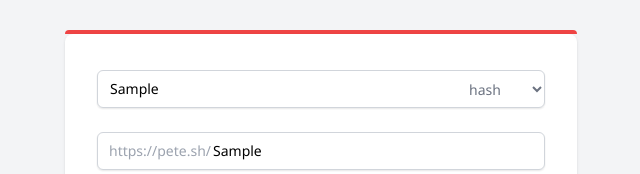
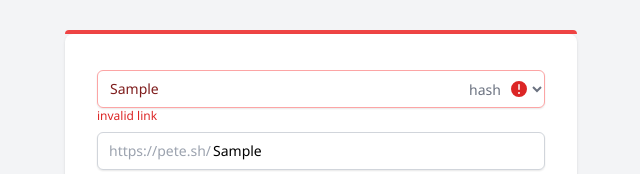
Before and after one commit to brousalis/pete.sh, a Next.js app: page / in a window 1280 px wide. Both pictures are taken after typing "Sample", "Sample" into the empty fields and a click on the button "shorten ✂️". Shown: the part 138-312 px from the top of the page, without its empty margins (319-959 px from the left). Built offline with nearby package versions, Linux system fonts and the light colour scheme; no server answers; the database is empty.

Commit message:
refactor UI components to be more generic

```diff
--- a/app/components/CopyButton.tsx
+++ b/app/components/CopyButton.tsx
@@ -27,10 +27,9 @@
     <button
       type="button"
       onClick={handleCopyClick}
-      className="rounded-md bg-green-50 px-2 py-1.5 text-sm font-medium text-green-800 hover:bg-green-100 focus:outline-none focus:ring-2 focus:ring-green-600 focus:ring-offset-2 focus:ring-offset-green-50"
+      className="rounded-md bg-green-50 px-2 py-1.5 text-sm font-medium text-green-800 hover:bg-green-100 active:bg-green-100"
     >
-      Copy link
-      {isCopied && <span className="ml-1">✔️</span>}
+      copy <span className="ml-1">{isCopied ? '✔️' : '📋'}</span>
     </button>
   );
 }
--- a/app/components/Input.tsx
+++ b/app/components/Input.tsx
@@ -17,7 +17,9 @@
   label?: string;
   name: string;
   prepend?: string;
-} & React.HTMLAttributes<HTMLInputElement>) {
+  [props: string]: any;
+}) {
+  console.log(error);
   return (
     <div>
       {label && (
@@ -41,25 +43,25 @@
           className={clsx(
             'block w-full appearance-none rounded-md border border-gray-300 px-3 py-2 placeholder-gray-400 shadow-sm focus:border-indigo-500 focus:outline-none focus:ring-indigo-500 sm:text-sm',
             error &&
-              'border-red-300 text-red-900 placeholder-red-300  focus:border-red-500 focus:outline-none focus:ring-red-500',
+              'border-red-300 text-red-900 placeholder-red-300  focus:border-red-500',
             className
           )}
           aria-invalid={error ? 'true' : 'false'}
           aria-describedby={error ? `"${name}-error` : name}
           {...props}
         />
-        {error && (
-          <div className="pointer-events-none absolute inset-y-0 right-0 flex items-center pr-3">
+        {!!error && (
+          <div className="pointer-events-none absolute inset-y-0 right-0 flex items-center pr-4">
             <ExclamationCircleIcon
-              className="h-5 w-5 text-red-500"
+              className="h-5 w-5 text-red-600"
               aria-hidden="true"
             />
           </div>
         )}
         {children}
       </div>
-      {error && (
-        <p className="mt-2 text-sm text-red-600" id={`${name}-error`}>
+      {!!error && (
+        <p className="absolute text-xs text-red-600" id={`${name}-error`}>
           {error}
         </p>
       )}
--- a/app/components/LinkForm.tsx
+++ b/app/components/LinkForm.tsx
@@ -2,9 +2,11 @@
 import Button from './Button';
 import LinkInput from './LinkInput';
 import SlugInput from './SlugInput';
+import axios from 'axios';
 import clsx from 'clsx';
-import { RequestState } from 'pages';
-import React, { useState } from 'react';
+import React, { useEffect, useState } from 'react';
+
+export type RequestState = '' | 'loading' | 'success' | 'error';
 
 export interface LinkFormState {
   url?: string;
@@ -12,42 +14,75 @@
   slug_type?: string;
 }
 
-export default function LinkForm({
-  children,
-  onSubmit,
-  requestState,
-}: {
-  children?: React.ReactNode;
-  onSubmit: (HTMLElement) => void;
-  requestState?: RequestState;
-}) {
-  const [form, setForm] = useState<LinkFormState>({
-    url: '',
-    slug: '',
-    slug_type: 'hash',
-  });
+export const LinkFormInitialState = {
+  url: '',
+  slug: '',
+  slug_type: 'hash',
+};
+
+export default function LinkForm() {
+  const [form, setForm] = useState<LinkFormState>(LinkFormInitialState);
+  const [loading, setLoading] = useState(null);
+  const [response, setResponse] = useState(null);
+
+  const handleSubmit = async (event) => {
+    event.preventDefault();
+    const { url, slug } = event.target;
+    setLoading(true);
+    try {
+      const res = await axios.post('/api/shorten', {
+        url: url?.value,
+        slug: slug?.value,
+      });
+
+      setResponse(res.data);
+    } catch (error) {
+      setResponse({ error: 'invalid attempt' });
+    }
+
+    setLoading(false);
+  };
 
   return (
     <div className="mt-8 sm:mx-auto sm:w-full sm:max-w-lg">
       <div
         className={clsx(
           'h-1 rounded-t-md ',
-          {
-            loading: 'bg-gray-500',
-            success: 'bg-green-500',
-            error: 'bg-red-500',
-          }[requestState] || 'bg-indigo-500'
+          loading && 'bg-gray-500',
+          response?.error && 'bg-red-500',
+          !response?.error && 'bg-green-500',
+          !response && 'bg-indigo-500'
         )}
       />
       <div className="bg-white p-8 shadow sm:rounded-lg">
-        <form className="space-y-6" onSubmit={onSubmit} noValidate>
-          <LinkInput form={form} setForm={setForm} />
+        <form className="space-y-6" onSubmit={handleSubmit} noValidate>
+          <LinkInput
+            form={form}
+            setForm={setForm}
+            setResponse={setResponse}
+            error={response?.error && 'invalid link'}
+          />
           <SlugInput form={form} setForm={setForm} />
-          <Button requestState={requestState} type="submit">
-            {requestState === 'success' ? 'success 🎉️' : 'shorten ✂️'}
+          <Button
+            color={response?.error ? 'error' : response ? 'success' : ''}
+            type="submit"
+          >
+            {response?.status === 200 ? 'success 🎉️' : 'shorten ✂️'}
           </Button>
         </form>
-        {children}
+
+        {response && !response?.error && (
+          <Alert
+            title="link shortened"
+            onClose={() => {
+              setResponse(null);
+            }}
+          >
+            <a href={response.slug_url} rel="noreferrer" target="_blank">
+              {response.slug_url}
+            </a>
+          </Alert>
+        )}
       </div>
     </div>
   );
--- a/app/components/LinkInput.tsx
+++ b/app/components/LinkInput.tsx
@@ -7,11 +7,16 @@
 function LinkInput({
   form,
   setForm,
+  setResponse,
+  error,
 }: {
   form: LinkFormState;
+  error?: string;
   setForm: (form: LinkFormState) => void;
+  setResponse: (form: LinkFormState) => void;
 }) {
   const handleUrlChange = (e) => {
+    setResponse(null);
     if (e.target.value === '' || !e.target.value) {
       setForm({ ...form, url: '', slug: '' });
     } else {
@@ -29,7 +34,8 @@
       placeholder="url to shorten"
       className="pr-[112px]"
       onChange={handleUrlChange}
-      defaultValue={form.url}
+      value={form.url}
+      error={error}
     >
       <SlugType form={form} setForm={setForm} />
     </Input>
--- a/app/components/SlugInput.tsx
+++ b/app/components/SlugInput.tsx
@@ -15,7 +15,7 @@
       name="slug"
       prepend="https://pete.sh/"
       className="pl-[115px]"
-      defaultValue={form.slug}
+      value={form.slug}
       onChange={handleChange}
     />
   );
--- a/pages/api/shorten.tsx
+++ b/pages/api/shorten.tsx
@@ -7,25 +7,33 @@
   res.setHeader('Content-Type', 'application/json');
   res.setHeader('Access-Control-Allow-Origin', '*');
 
+  const { slug, url } = req.body;
+
+  if (!slug) {
+    res.status(500).json({ error: 'invalid_slug' });
+    return;
+  }
+
   try {
     data = await prisma.link.create({
-      data: {
-        slug: req.body?.slug,
-        url: req.body?.url,
-      },
+      data: { slug, url },
     });
   } catch (error) {
     console.error('POST error', error);
-    res.status(500).json({ error: 'Error creating link' });
+    res.status(500).json({ error: 'invalid_link' });
     return;
   }
 
   if (!data) {
-    res.status(500).json({ error: 'Unexpected error' });
+    res.status(500).json({ error: 'unexpected_error' });
     return;
   }
 
-  res.json(data);
+  res.json({
+    ...data,
+    success: true,
+    slug_url: `${process.env.NEXT_PUBLIC_BASE_URL}/${data.slug}`,
+  });
 
   return;
 }
--- a/pages/api/slug.tsx
+++ b/pages/api/slug.tsx
@@ -8,7 +8,7 @@
   res.setHeader('Access-Control-Allow-Origin', '*');
 
   if (!slug) {
-    res.status(404).json({ error: 'Invalid request' });
+    res.status(404).json({ error: 'invalid_request' });
     return;
   }
 
@@ -17,7 +17,7 @@
   });
 
   if (!data) {
-    res.status(404).json({ error: 'Invalid link' });
+    res.status(404).json({ error: 'invalid_link' });
     return;
   }
 
--- a/pages/index.tsx
+++ b/pages/index.tsx
@@ -4,37 +4,7 @@
 import Head from 'next/head';
 import React, { useState } from 'react';
 
-export type RequestState = '' | 'loading' | 'success' | 'error';
-
 export default function HomeView() {
-  const [requestState, setRequestState] = useState<RequestState>('');
-  const [shortenedUrl, setShortenedUrl] = useState(null);
-
-  const handleSubmit = async (event) => {
-    event.preventDefault();
-    setRequestState('loading');
-
-    try {
-      const res = await axios.post('/api/shorten', {
-        url: event.target.url?.value,
-        slug: event.target.slug?.value,
-      });
-
-      setRequestState('success');
-      setShortenedUrl(`${process.env.NEXT_PUBLIC_BASE_URL}/${res.data.slug}`);
-    } catch (error) {
-      setRequestState('error');
-      setShortenedUrl(null);
-      console.error(error);
-    }
-    console.log(event);
-  };
-
-  const handleCloseAlert = () => {
-    setRequestState('');
-    setShortenedUrl(null);
-  };
-
   return (
     <div className="flex min-h-full flex-col justify-center py-12 sm:px-6 lg:px-8">
       <Head>
@@ -52,11 +22,7 @@
         </p>
       </div>
 
-      <LinkForm requestState={requestState} onSubmit={handleSubmit}>
-        {requestState === 'success' && (
-          <Alert shortenedUrl={shortenedUrl} onClose={handleCloseAlert} />
-        )}
-      </LinkForm>
+      <LinkForm />
     </div>
   );
 }
```
Also changed, not shown: app/components/Button.tsx (+24 -5 lines).
